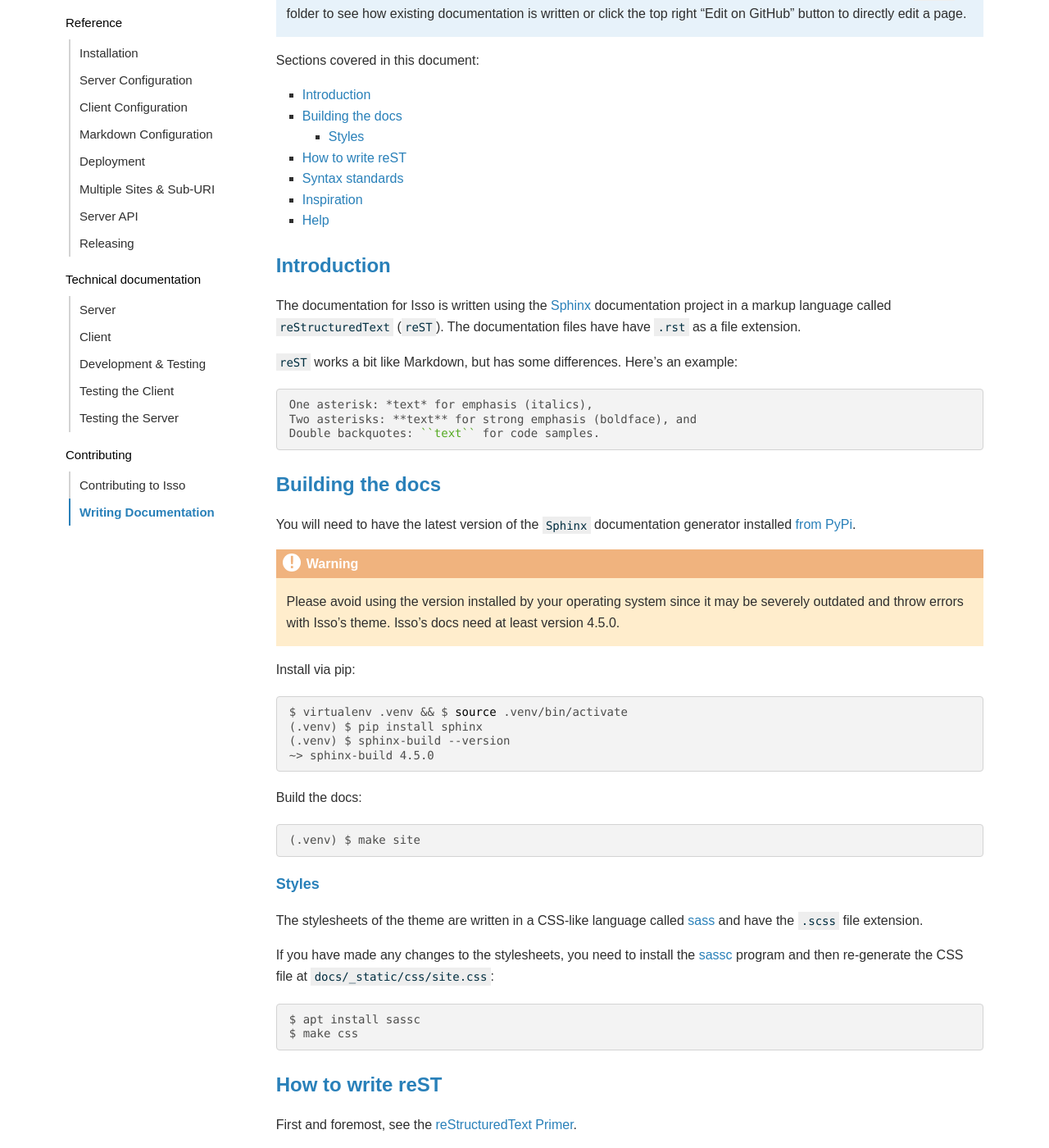
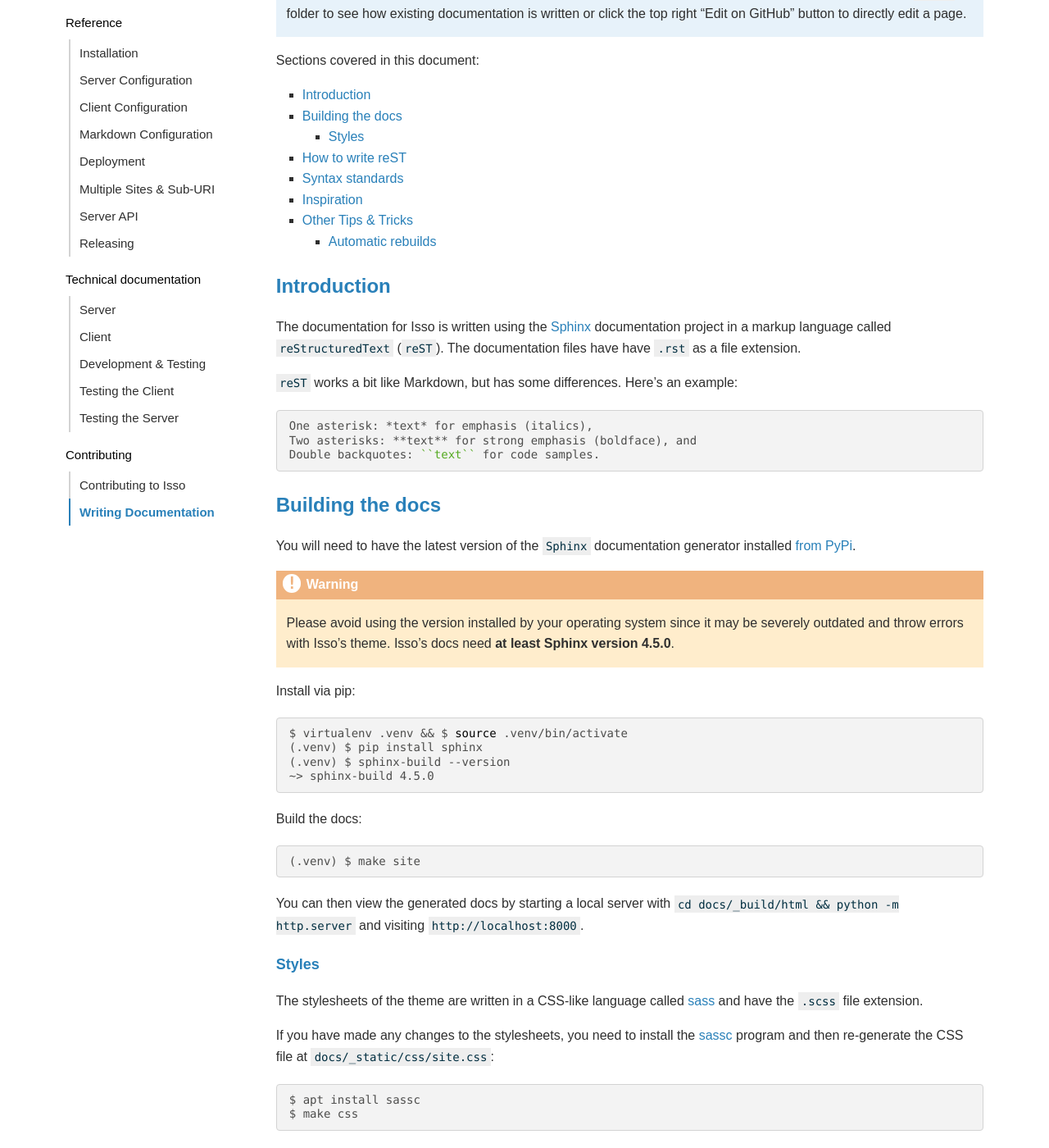
Before and after one commit to isso-comments/isso, a Sphinx documentation site: the page built from docs/docs/contributing/documentation.rst, in a window 1280 px wide and 1400 px high, scrolled down 418 px. Shown: the whole window at 82% size. Built offline with Sphinx 7.4.7, drawn with Linux system fonts in a browser that asks for light colours; some of the changed text lies outside the part shown.

Commit message:
docs: contrib/docs: Mention live preview, auto-reubuild

```diff
--- a/docs/docs/contributing/documentation.rst
+++ b/docs/docs/contributing/documentation.rst
@@ -43,7 +43,7 @@
 
 .. warning:: Please avoid using the version installed by your operating system
    since it may be severely outdated and throw errors with Isso's theme. Isso's
-   docs need at least version 4.5.0.
+   docs need **at least Sphinx version 4.5.0**.
 
 Install via pip:
 
@@ -59,6 +59,9 @@
 .. code-block:: console
 
    (.venv) $ make site
+
+You can then view the generated docs by starting a local server with
+``cd docs/_build/html && python -m http.server`` and visiting ``http://localhost:8000``.
 
 Styles
 ^^^^^^
@@ -204,8 +207,8 @@
 The `Django docs <https://docs.djangoproject.com/en/dev/#how-the-documentation-is-organized>`_
 also follow this system.
 
-Help
-----
+Other Tips & Tricks
+-------------------
 
 Helpful links:
 
@@ -223,6 +226,21 @@
 Also make sure you have used ``:ref:`` or ``:doc``
 correctly and not confused the two.
 
+Automatic rebuilds
+^^^^^^^^^^^^^^^^^^
+
+For easier docs development through file watching, automatic rebuilding and
+refreshing the browser, use `sphinx-autobuild`_:
+
+.. code-block:: console
+
+   (.venv) $ pip install sphinx-autobuild
+   (.venv) $ sphinx-autobuild -b dirhtml docs/ docs/_build/html
+
+Then visit ``localhost:8000``
+
+.. _sphinx-autobuild: https://github.com/executablebooks/sphinx-autobuild
+
 
 .. attention::
 
```
